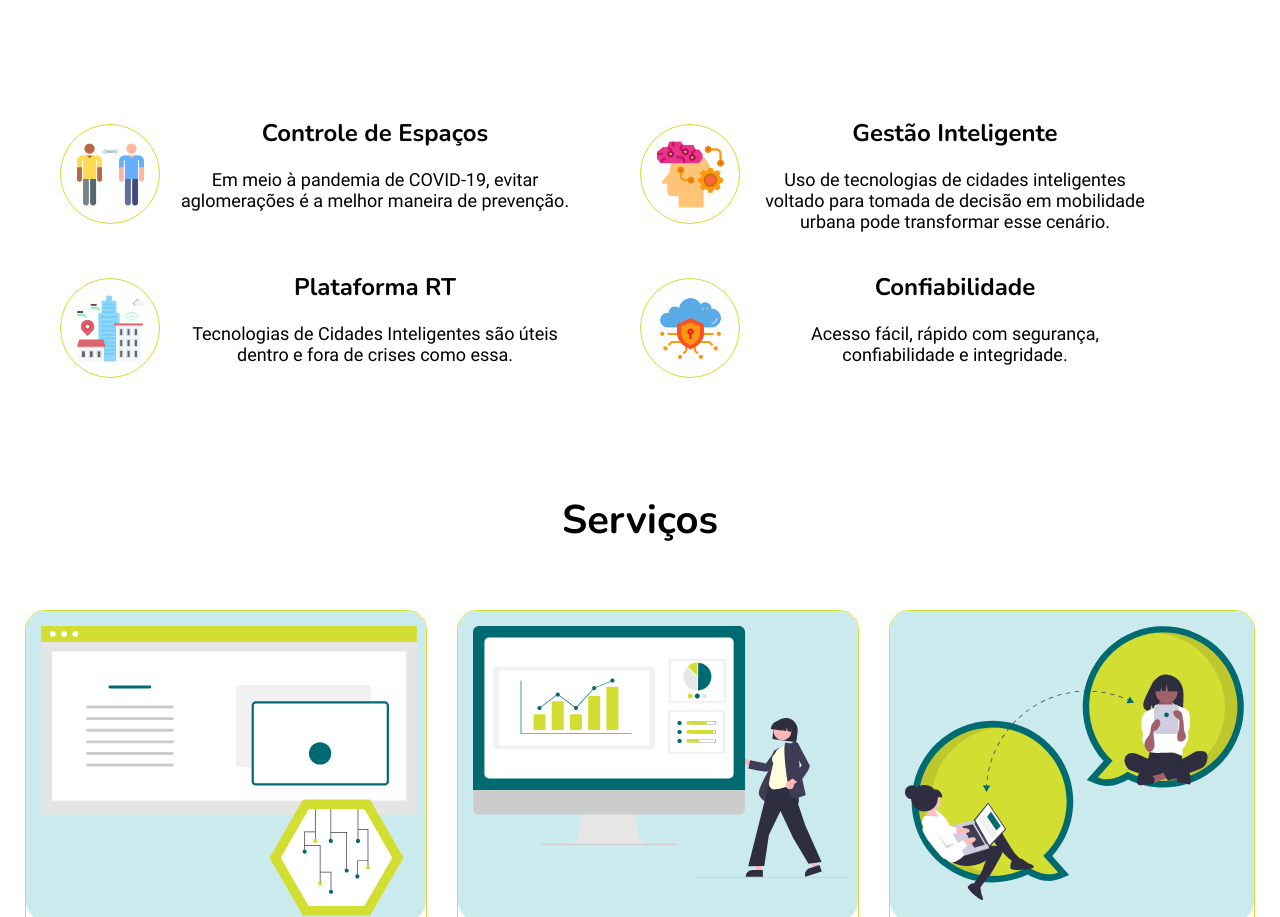
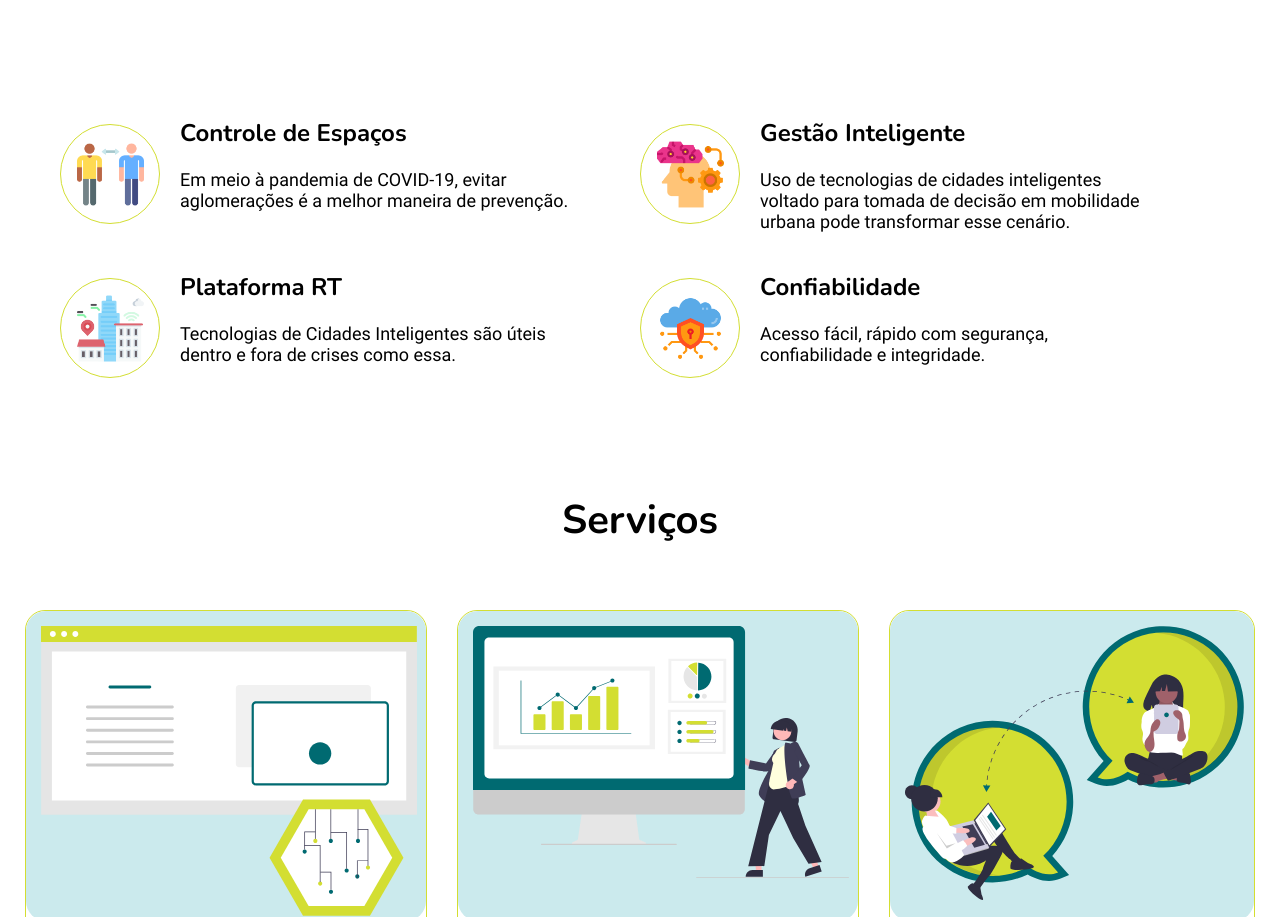
Before and after one commit to the-smarteye/site, a React (Create React App) app in the folder frontend/: page / in a window 1280 px wide. Shown: the part 1587-2504 px from the top of the page. Built offline with nearby package versions, Linux system fonts and the light colour scheme.

Commit message:
fix: style in about section

```diff
--- a/frontend/src/components/About/Group/index.css
+++ b/frontend/src/components/About/Group/index.css
@@ -26,7 +26,7 @@
 .group .content {
 	display: flex;
 	flex-direction: column;
-
+	align-items: flex-start;
 	width: 390px;
 	height: 100%;
 }
@@ -39,7 +39,7 @@
 
 .group .content .text {
 	height: 63px;
-
+	text-align: left;
 	font-family: Roboto, sans-serif;
 	font-size: 18px;
 	line-height: 21px;
```
